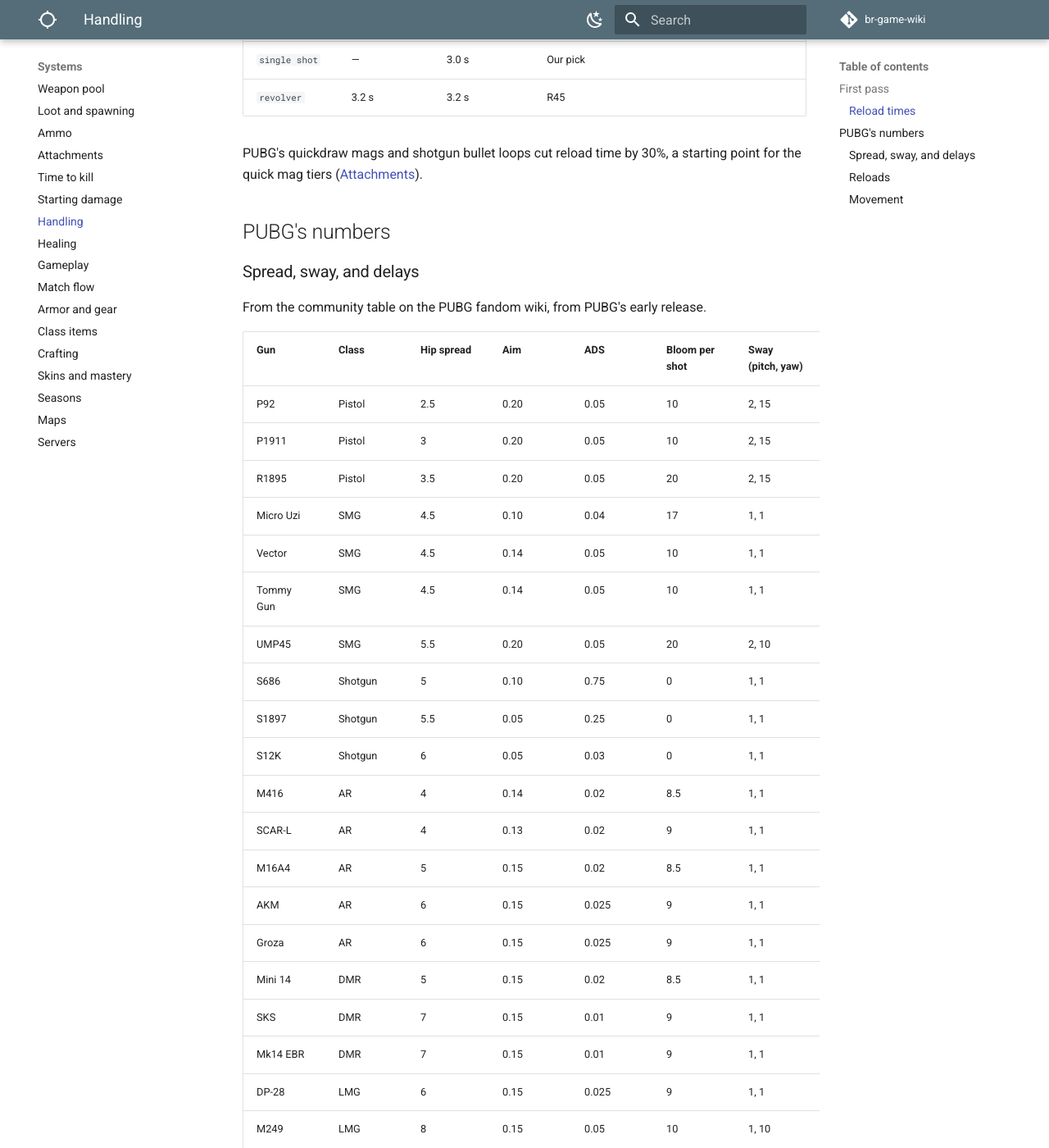
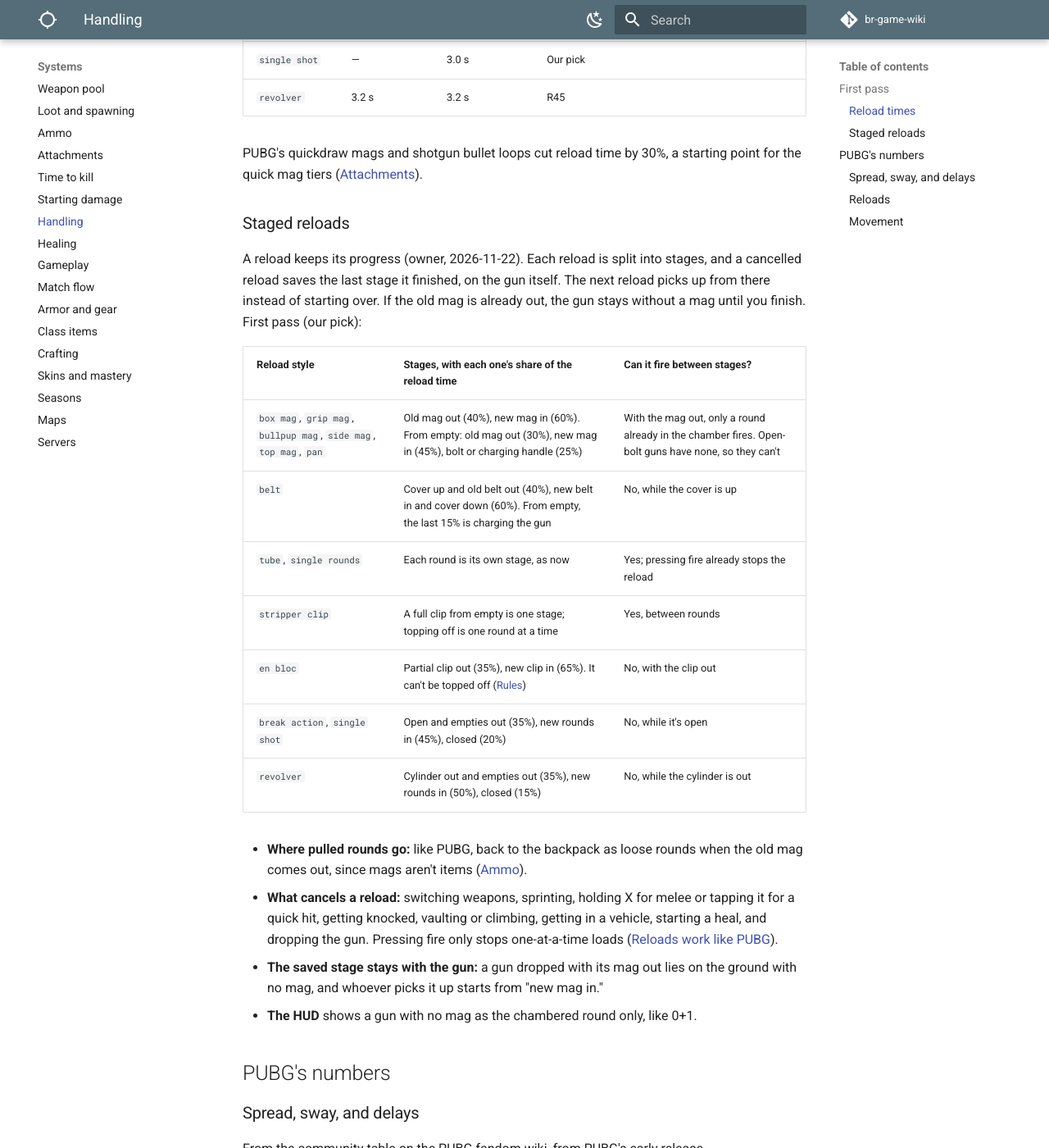
Before and after one commit to DerrickSpartan1/br-game-wiki, an MkDocs documentation site: the page built from docs/systems/handling.md, in a window 1280 px wide and 1400 px high, scrolled down 2514 px. Shown: the whole window at 82% size. Built offline with MkDocs 1.6.1 and Material for MkDocs 9.7.7, drawn with Linux system fonts in a browser that asks for light colours; comment, search, counter and statistics services are not loaded.

Commit message:
Staged reloads for the lead
Co-Authored-By: Claude Opus 5.5 <noreply@anthropic.com>
Claude-Session: https://claude.ai/code/session_01LAp2s4euUjj6HZthupXLj4

```diff
--- a/docs/systems/handling.md
+++ b/docs/systems/handling.md
@@ -46,6 +46,25 @@ By reload style, the same styles the animations use ([Reload styles](../planning
 | `revolver` | 3.2 s | 3.2 s | R45 |
 
 PUBG's quickdraw mags and shotgun bullet loops cut reload time by 30%, a starting point for the quick mag tiers ([Attachments](attachments.md)).
+
+### Staged reloads
+
+A reload keeps its progress (owner, 2026-11-22). Each reload is split into stages, and a cancelled reload saves the last stage it finished, on the gun itself. The next reload picks up from there instead of starting over. If the old mag is already out, the gun stays without a mag until you finish. First pass (our pick):
+
+| Reload style | Stages, with each one's share of the reload time | Can it fire between stages? |
+| --- | --- | --- |
+| `box mag`, `grip mag`, `bullpup mag`, `side mag`, `top mag`, `pan` | Old mag out (40%), new mag in (60%). From empty: old mag out (30%), new mag in (45%), bolt or charging handle (25%) | With the mag out, only a round already in the chamber fires. Open-bolt guns have none, so they can't |
+| `belt` | Cover up and old belt out (40%), new belt in and cover down (60%). From empty, the last 15% is charging the gun | No, while the cover is up |
+| `tube`, `single rounds` | Each round is its own stage, as now | Yes; pressing fire already stops the reload |
+| `stripper clip` | A full clip from empty is one stage; topping off is one round at a time | Yes, between rounds |
+| `en bloc` | Partial clip out (35%), new clip in (65%). It can't be topped off ([Rules](../rules.md#en-bloc-clips)) | No, with the clip out |
+| `break action`, `single shot` | Open and empties out (35%), new rounds in (45%), closed (20%) | No, while it's open |
+| `revolver` | Cylinder out and empties out (35%), new rounds in (50%), closed (15%) | No, while the cylinder is out |
+
+- **Where pulled rounds go:** like PUBG, back to the backpack as loose rounds when the old mag comes out, since mags aren't items ([Ammo](ammo.md#how-ammo-and-reloading-work)).
+- **What cancels a reload:** switching weapons, sprinting, holding X for melee or tapping it for a quick hit, getting knocked, vaulting or climbing, getting in a vehicle, starting a heal, and dropping the gun. Pressing fire only stops one-at-a-time loads ([Reloads work like PUBG](#reload-times)).
+- **The saved stage stays with the gun:** a gun dropped with its mag out lies on the ground with no mag, and whoever picks it up starts from "new mag in."
+- **The HUD** shows a gun with no mag as the chambered round only, like 0+1.
 
 ## PUBG's numbers
 
```
Also changed, not shown: docs/planning/changelog.md (+1 -0 lines), docs/planning/decisions.md (+1 -1 lines), docs/planning/to-do.md (+1 -1 lines), docs/systems/gameplay.md (+1 -0 lines).
